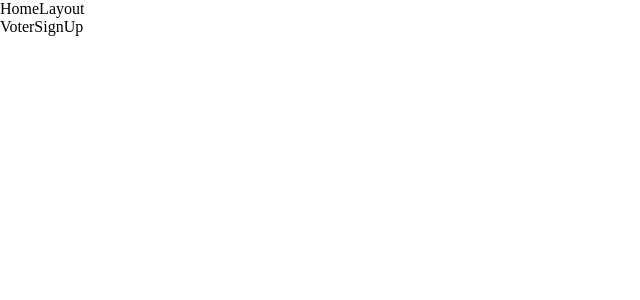
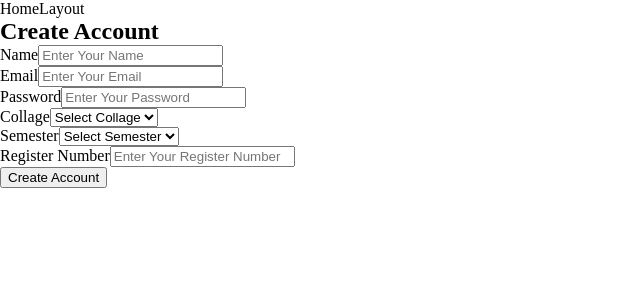
Before and after one commit to Abhinandps/e-poll, a React (Create React App) app: page /voter/sign-up in a window 1280 px wide. Shown: the top 300 px of the page, without its empty margins (0-640 px from the left). Built offline with nearby package versions, Linux system fonts and the light colour scheme.

Commit message:
voter registration form added

```diff
--- a/src/Routes/Home/Voter/SignUp/VoterSignUp.jsx
+++ b/src/Routes/Home/Voter/SignUp/VoterSignUp.jsx
@@ -1,8 +1,134 @@
-import React from 'react'
+import {useState} from 'react'
+import InputField from '../../../../Components/Form/InputField'
+import Button from '../../../../Components/Form/Button'
 
+import Select from '../../../../Components/Form/Select'
 const VoterSignUp = () => {
+  const collageList = [
+    {
+      name: "MEA",
+      id:1
+    },
+    {
+      name: "ACE",
+      id:2
+    },
+    {
+      name: "GECI",
+      id:3
+    }
+  ]
+  const semesterList = [
+    {
+      name: "1st sem",
+      id:1
+    },
+    {
+      name: "2nd sem",
+      id:2
+    },
+    {
+      name: "3rd sem",
+      id:3
+    },
+    {
+      name: "4th sem",
+      id:4
+    },
+    {
+      name: "5th sem",
+      id:5
+    },
+    {
+      name: "6th sem",
+      id:6
+    }
+  ]
+
+  const [formData,setFormData] = useState(
+    {
+      name: "",
+      email: "",
+      password: "",
+      collage: "",
+      semester:"",
+      regno:""
+    }
+  );
+
+  const {
+     name,
+     email,
+     password,
+     collage,
+     semester,
+     regno
+  } = formData;
+
+  const submit = event=>{
+    event.preventDefault();
+    console.log(formData);
+  }
+
+  const onChange = (key,value)=>{
+    setFormData({
+      ...formData,
+      [key]: value
+    })
+  }
+
+
+
   return (
-    <div>VoterSignUp</div>
+    <div className='home-form'>
+      <h2>
+        Create Account
+      </h2>
+      <form onSubmit={submit}>
+        <InputField
+           Label="Name"
+           value={name}
+           onChange={v=>onChange("name",v)}
+           placeholder="Enter Your Name"
+        />
+        <InputField
+            value={email}
+            Label="Email"
+            onChange={v=>onChange("email",v)}
+            placeholder="Enter Your Email"
+        />
+        <InputField
+            value={password}
+            Label="Password"
+            type="Password"
+            onChange={v=>onChange("password",v)}
+            placeholder="Enter Your Password"
+        />
+        <Select
+         value={collage.id}
+         onChange={v=>onChange("collage",v)}
+         Label="Collage"
+         placeholder="Select Collage"
+         options={collageList}
+        />
+
+        <Select
+         value={semester.id}
+         onChange={v=>onChange("semester",v)}
+         Label="Semester"
+         placeholder="Select Semester"
+         options={semesterList}
+        />
+         <InputField
+            value={regno}
+            Label="Register Number"
+            onChange={v=>onChange("regno",v)}
+            placeholder="Enter Your Register Number"
+        />
+        <Button
+          title="Create Account"/>
+      </form>
+    </div>
   )
 }
 
```
